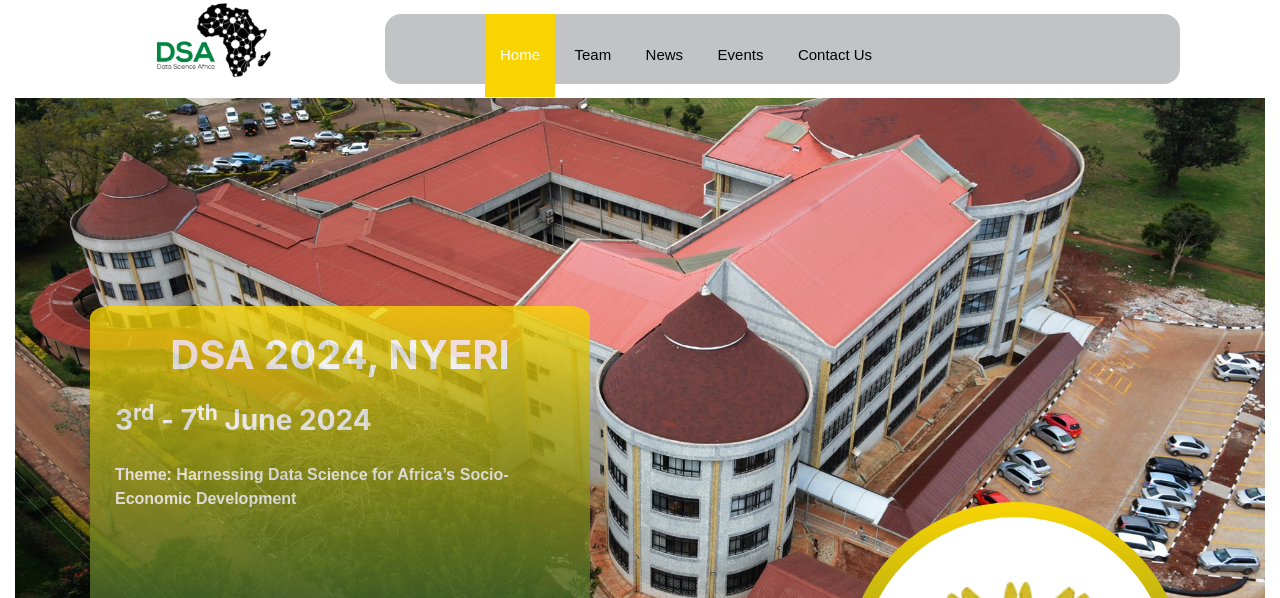
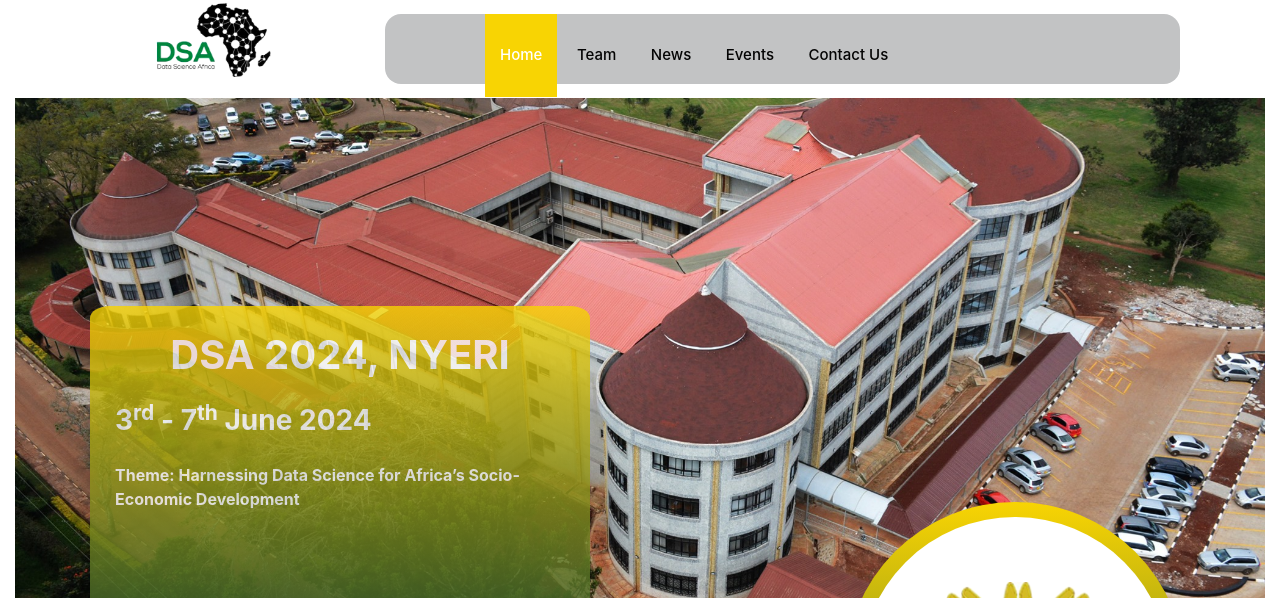
Before and after one commit to datsciafrica/dsa2024nyeri_demo, a Jekyll site: the page built from index.html, in a window 1280 px wide. Shown: the top 598 px of the page. Built offline with Jekyll 4.4.1, drawn with Linux system fonts in a browser that asks for light colours; some web fonts are replaced.

Commit message:
third upload 30th

```diff
--- a/_layouts/default.html
+++ b/_layouts/default.html
@@ -4,15 +4,18 @@
         <meta charset="utf-8" />
         <meta name="viewport" content="width=device-width, initial-scale=1.0" />
         <title>Welcome to DSA Africa, Chapter 2024.</title>
+
+        <link rel="stylesheet" href="{{ site.baseurl }}/assets/css/main.css">
+
         <link rel="stylesheet" href="{{ site.baseurl }}/assets/hero-menu/fonts/icomoon/style.css" />
 
         <link rel="stylesheet" href="{{ site.baseurl }}/assets/hero-menu/css/owl.carousel.min.css" />
 
         <!-- Bootstrap CSS -->
         <link rel="stylesheet" href="{{ site.baseurl }}/assets/hero-menu/css/bootstrap.min.css" />
-        <!--    <link rel="stylesheet" type="text/css" href="hero-menu/css/owl.carousel.min.css">-->
+<!--        <link rel="stylesheet" type="text/css" href="{{ site.baseurl }}/assets/hero-menu/css/owl.carousel.min.css">-->
         <link rel="stylesheet" type="text/css" href="{{ site.baseurl }}/assets/hero-menu/css/style.css" />
-        <link rel="stylesheet" href="{{ site.baseurl }}/assets/css/main.css">
+
     </head>
 <body>
     <div class="container-fluid">
```
Also changed, not shown: 1 other file.
